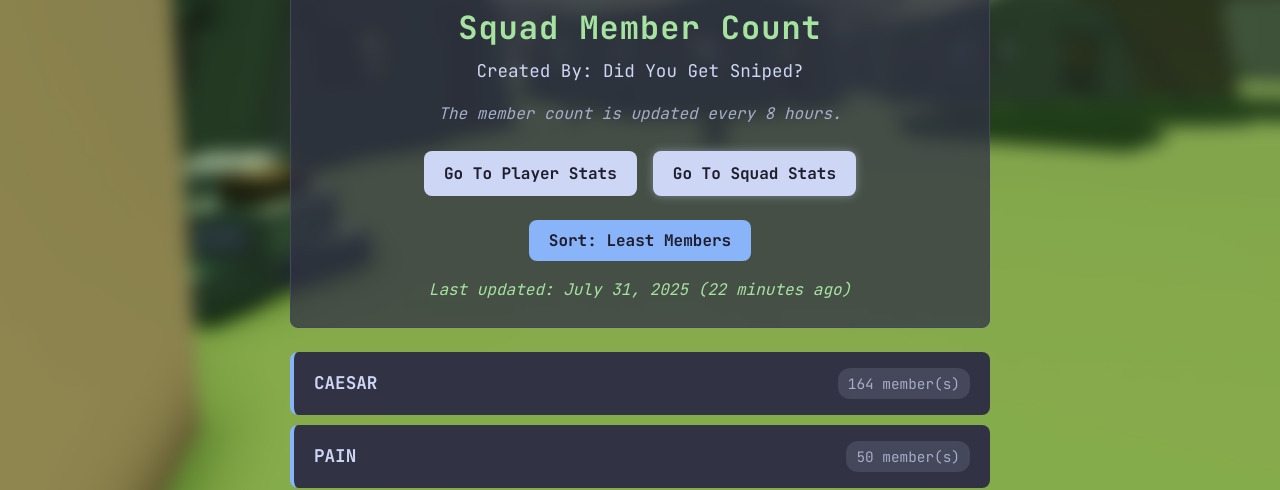
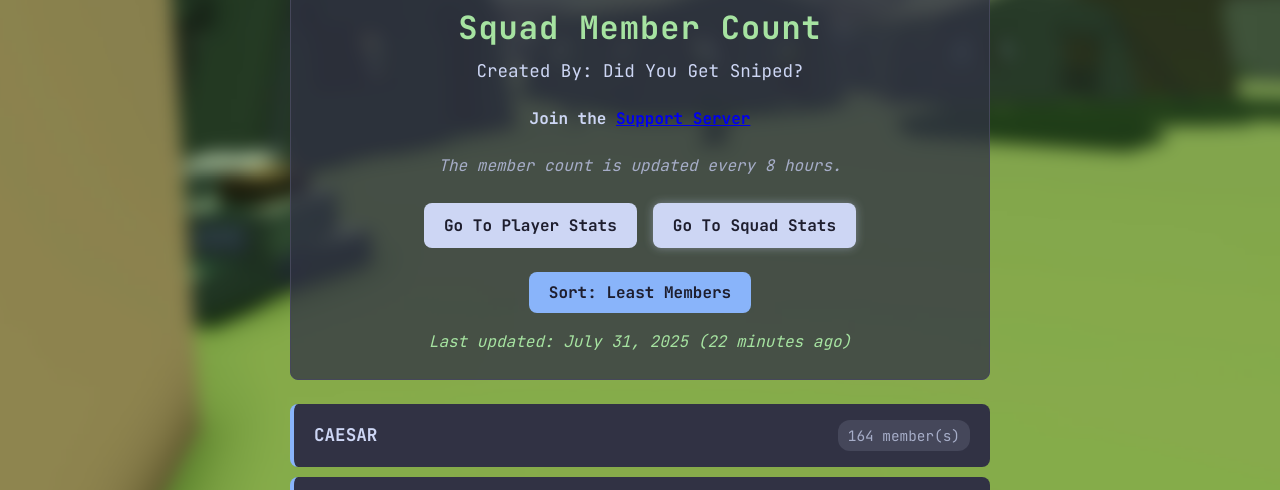
Before and after one commit to DidYouGetSniped/didyougetsniped.github.io, a plain HTML site: page squadcount.html in a window 1280 px wide. Shown: the part 267-757 px from the top of the page. Drawn offline with Linux system fonts and the light colour scheme.

Commit message:
Update squadcount.html

```diff
--- a/squadcount.html
+++ b/squadcount.html
@@ -125,13 +125,12 @@
       <img src="/WB LOGO.png" alt="War Brokers Logo" class="logo">
       <h1>Squad Member Count</h1>
       <h3>Created By: Did You Get Sniped?</h3>
+      <h4>Join the <a href="https://discord.gg/Wb8eTc5HND" target="_blank">Support Server</a></h4>
       <p class="update-info">The member count is updated every 8 hours.</p>
-
       <div class="nav-buttons">
         <a href="https://didyougetsniped.github.io/wbinfo" class="btn nav-btn">Go To Player Stats</a>
         <a href="https://didyougetsniped.github.io/squads" class="btn nav-btn active">Go To Squad Stats</a>
       </div>
-
       <div class="button-group">
           <button id="toggleSort" class="btn">Toggle Sort</button>
       </div>
```
